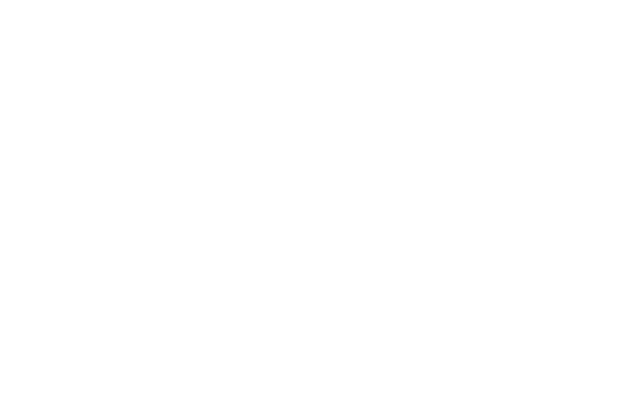
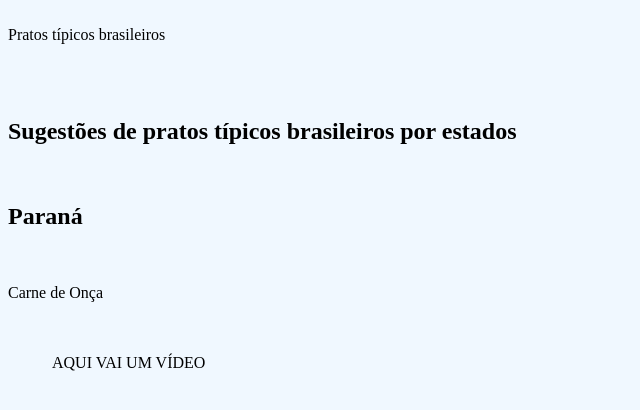
Before and after one commit to joaopaulo176/corinthians, a plain HTML site: page index.html in a window 1280 px wide. Shown: the whole page, without its empty margins (0-640 px from the left). Drawn offline with Linux system fonts and the light colour scheme.

Commit message:
index.html

```diff
--- a/index.html
+++ b/index.html
@@ -1,5 +1,27 @@
 <!DOCTYPE html>
 <html lang="PT-BR">
-    <head>
-        <meta charset="UTF-8">
-        <title>CORINTHIANS</title>
+
+<head>
+    <meta charset="UTF-8">
+    <meta name="viewport" content="width=device-witdh" , initial-scale="1.0">
+    <link rel="stylesheet" href="style.css">
+    <title>Recomendação de Pratos Típicos brasileiros</title>
+</head>
+
+
+<body>
+    <header>Pratos típicos brasileiros</header>
+    <section>
+        <div>
+            <h1>Sugestões de pratos típicos brasileiros por estados</h1>
+            <h2> Paraná</h2>
+            <p>Carne de Onça</p>
+        </div>
+        <div>
+           AQUI VAI UM VÍDEO
+        </div>
+    </section>
+
+
+</body>
+</html
```
